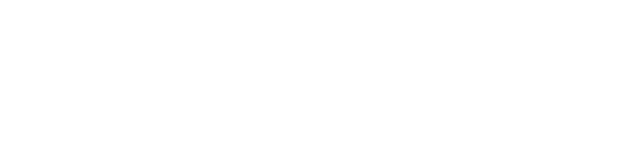
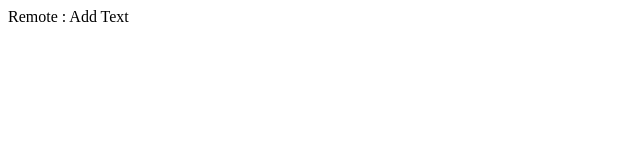
Before and after one commit to vcdplus/rep0818, a plain HTML site: page index_3.html in a window 1280 px wide. Shown: the whole page, without its empty margins (0-640 px from the left). Drawn offline with Linux system fonts and the light colour scheme.

Commit message:
Remote : Add Text

```diff
--- a/index_3.html
+++ b/index_3.html
@@ -3,6 +3,6 @@
     <title>Sample</title>
 </head>
 <body>
-
+    Remote : Add Text
 </body>
 </html>
```
